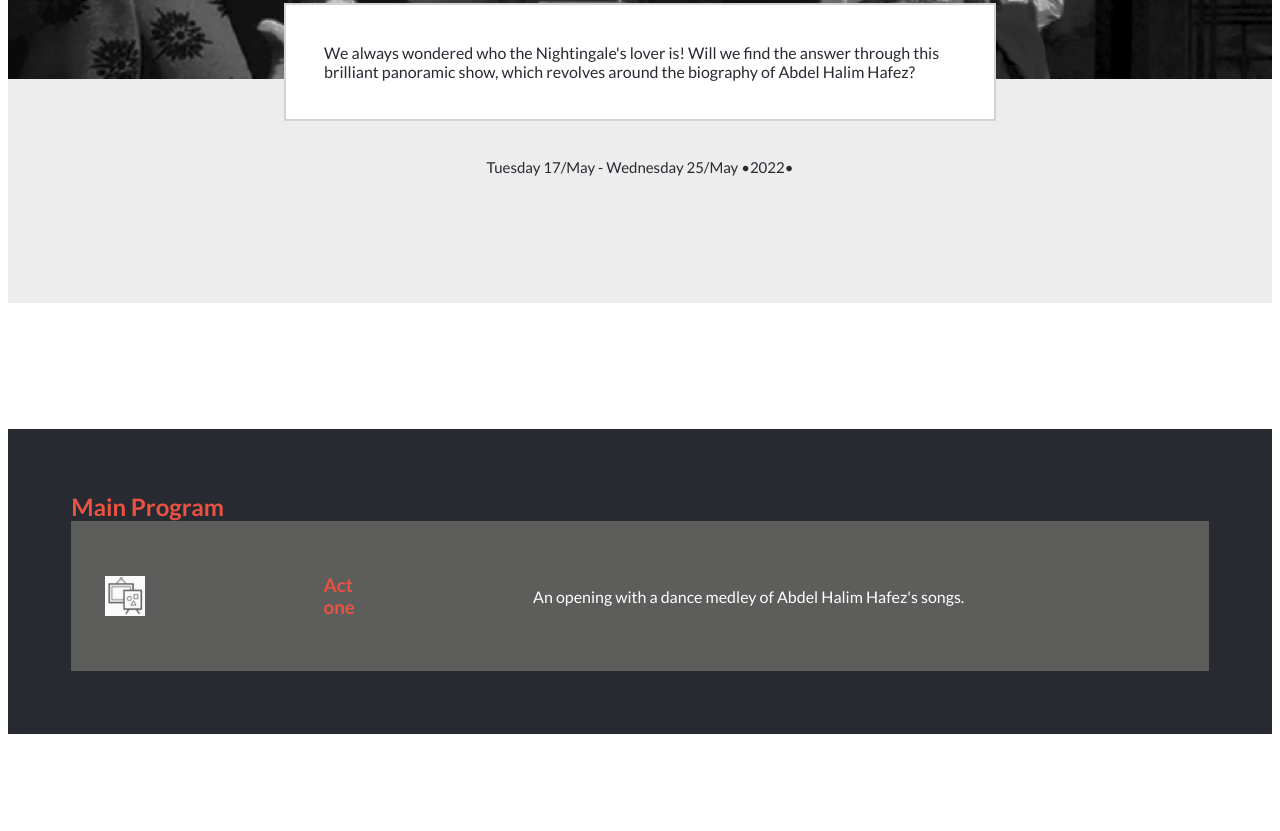
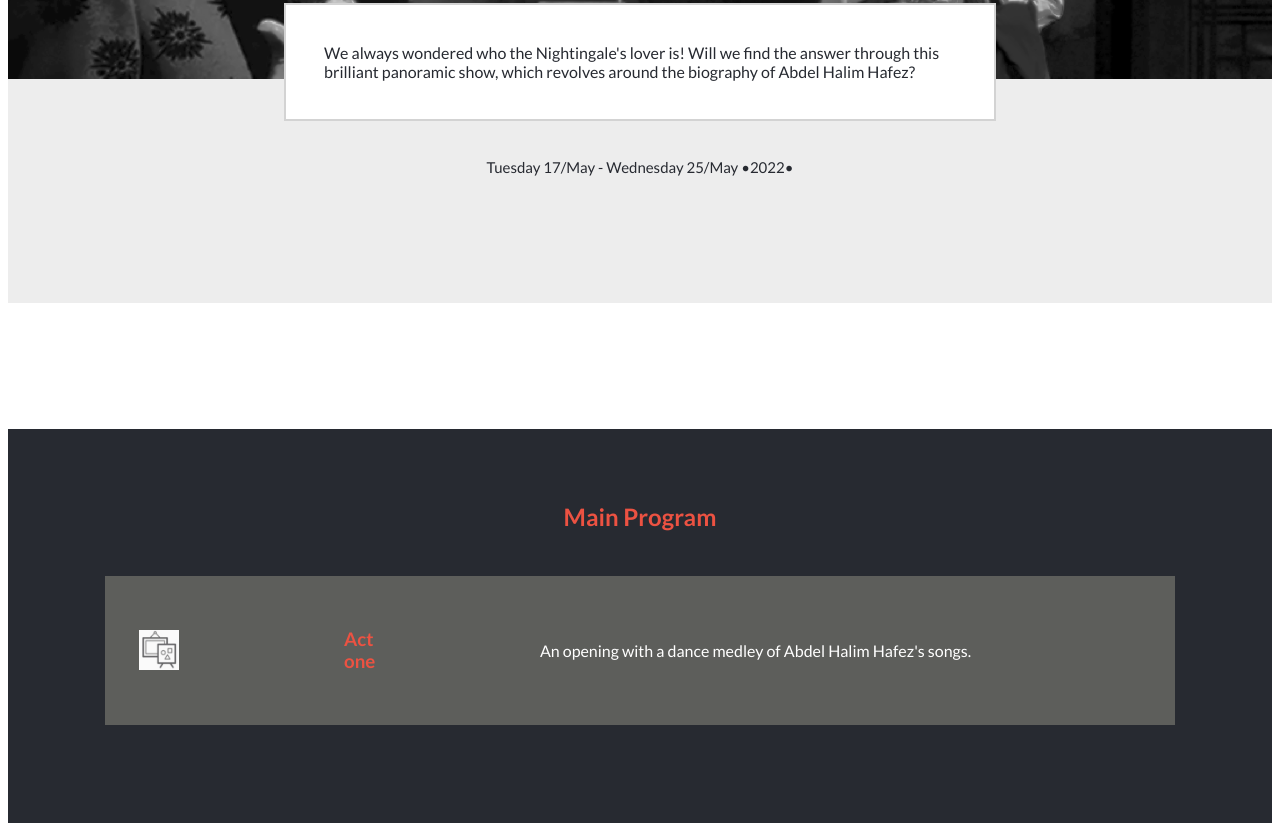
Before and after one commit to Farida-Hamid/Capstone, a plain HTML site: page index.html in a window 1280 px wide. Shown: the part 431-1262 px from the top of the page. Before the commit the page ends 1173 px from the top, so only its background shows below. Drawn offline with Linux system fonts and the light colour scheme.

Commit message:
Flex the act section

```diff
--- a/styles.css
+++ b/styles.css
@@ -79,6 +79,8 @@ h1 {
   color: #ec5242;
   align-self: center;
   margin: auto;
+  text-align: center;
+  padding: 10px;
 }
 
 .act {
@@ -86,7 +88,7 @@ h1 {
   background: #5d5e5b;
   color: white;
   padding: 3%;
-  margin: auto;
+  margin: 3%;
   align-items: center;
   justify-content: space-between;
 }
```
